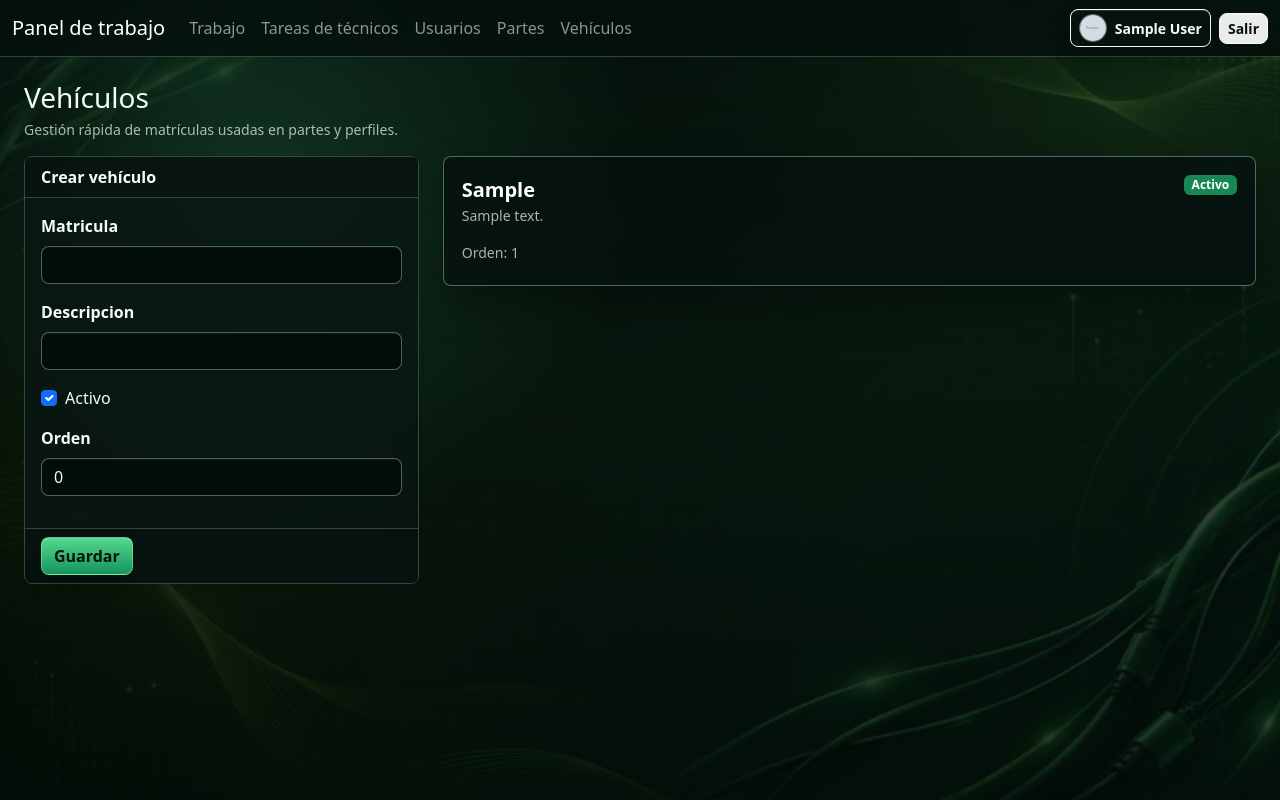
After one commit to SerkaFox/Partes_GreenLoft_App, a Django app: page /trabajo/vehiculos/ in a window 1280 px wide. The commit adds this page. Run offline with Django 5.2, Linux system fonts and the light colour scheme; a user stored in the database is signed in; tables that the repository leaves empty hold one stand-in row (values such as "Sample post"); grey boxes marked "Sample" are stand-in pictures.

Commit message:
Fix workdocs visual issues and vehicles page

```diff
--- a/workdocs/static/workdocs/css/theme.css
+++ b/workdocs/static/workdocs/css/theme.css
@@ -114,6 +172,37 @@ body.login-theme::before {
   background: rgba(73, 201, 133, .12);
   box-shadow: 0 18px 40px rgba(0, 0, 0, .36);
   transform: translateY(-1px);
+}
+.vehicles-grid {
+  display: grid;
+  grid-template-columns: repeat(auto-fit, minmax(230px, 1fr));
+  gap: 16px;
+}
+.vehicle-card {
+  display: block;
+  min-height: 130px;
+  padding: 18px;
+  border: 1px solid rgba(190, 235, 213, .4);
+  border-radius: 8px;
+  background: rgba(6, 18, 15, .88);
+  color: var(--wl-text);
+  box-shadow: 0 18px 42px rgba(0, 0, 0, .32);
+  transition: border-color .16s ease, box-shadow .16s ease, background-color .16s ease, transform .16s ease;
+}
+.vehicle-card:hover,
+.vehicle-card:focus {
+  color: var(--wl-text);
+  border-color: rgba(138, 255, 190, .58);
+  background: rgba(8, 24, 20, .92);
+  box-shadow: 0 22px 50px rgba(0, 0, 0, .4);
+  transform: translateY(-1px);
+}
+.vehicle-card-inactive {
+  opacity: .62;
+}
+.vehicle-plate {
+  color: #fff;
+  font-size: 1.25rem;
 }
 .user-description {
   color: var(--wl-text);
--- a/workdocs/templates/workdocs/base.html
+++ b/workdocs/templates/workdocs/base.html
@@ -6,7 +6,7 @@
   <meta name="viewport" content="width=device-width, initial-scale=1">
   <title>{{ title|default:'Panel de trabajo' }} - j.listoya.es</title>
   <link href="https://cdn.jsdelivr.net/npm/bootstrap@5.3.3/dist/css/bootstrap.min.css" rel="stylesheet">
-  <link href="{% static 'workdocs/css/theme.css' %}?v=202606181520" rel="stylesheet">
+  <link href="{% static 'workdocs/css/theme.css' %}?v=202606181650" rel="stylesheet">
   {% block head %}{% endblock %}
   <style>
     body { background: #f4f6f8; color: #18212f; }
@@ -43,7 +43,7 @@
         {% endif %}
         {% if role == 'admin' or role == 'manager' or request.user.is_superuser %}
         <a class="nav-link" href="{% url 'parte_form' %}">Partes</a>
-        <a class="nav-link" href="{% url 'panel_vehiculos' %}">Vehículos</a>
+        <a class="nav-link" href="{% url 'workdocs_vehicles' %}">Vehículos</a>
         {% endif %}
       </div>
       <div class="d-flex gap-2 align-items-center">
--- a/workdocs/templates/workdocs/dashboard.html
+++ b/workdocs/templates/workdocs/dashboard.html
@@ -27,7 +27,7 @@
     <a class="list-group-item list-group-item-action task-active {% if task.status == 'NUEVA' %}task-new-pulse{% endif %}" href="{% url 'workdocs_task_detail' task.pk %}">
       <div class="d-flex justify-content-between gap-2">
         <div>
-          <div class="fw-semibold">{{ task.title }}</div>
+          <div class="fw-semibold task-title">{{ task.title }}</div>
           <div class="compact-meta">{{ task.address|default:'Sin dirección' }}</div>
           <div class="compact-meta">Técnicos: {% for technician in task.assigned_technicians %}{{ technician.get_full_name|default:technician.username }}{% if not forloop.last %}, {% endif %}{% empty %}Sin asignar{% endfor %}</div>
         </div>
--- a/workdocs/templates/workdocs/task_list.html
+++ b/workdocs/templates/workdocs/task_list.html
@@ -34,7 +34,7 @@
     <a class="list-group-item list-group-item-action" href="{% url 'workdocs_task_detail' task.pk %}">
       <div class="d-flex justify-content-between gap-3">
         <div>
-          <div class="fw-semibold">{{ task.title }}</div>
+          <div class="fw-semibold task-title">{{ task.title }}</div>
           <div class="compact-meta">{{ task.address|default:'Sin dirección' }}</div>
           <div class="compact-meta">Técnicos: {% for technician in task.assigned_technicians %}{{ technician.get_full_name|default:technician.username }}{% if not forloop.last %}, {% endif %}{% empty %}Sin asignar{% endfor %}</div>
         </div>
--- a/workdocs/templates/workdocs/technician_detail.html
+++ b/workdocs/templates/workdocs/technician_detail.html
@@ -17,7 +17,7 @@
         <a class="list-group-item list-group-item-action task-active" href="{% url 'workdocs_task_detail' task.pk %}">
           <div class="d-flex justify-content-between gap-2">
             <div>
-              <div class="fw-semibold">{{ task.title }}</div>
+              <div class="fw-semibold task-title">{{ task.title }}</div>
               <div class="compact-meta">{{ task.address|default:'Sin dirección' }}</div>
               <div class="compact-meta">Equipo: {% for technician in task.assigned_technicians %}{{ technician.get_full_name|default:technician.username }}{% if not forloop.last %}, {% endif %}{% empty %}Sin asignar{% endfor %}</div>
             </div>
--- a/workdocs/templates/workdocs/user_tasks.html
+++ b/workdocs/templates/workdocs/user_tasks.html
@@ -23,7 +23,7 @@
       <div class="list-group list-group-flush">
         {% for task in active_tasks %}
         <a class="list-group-item list-group-item-action" href="{% url 'workdocs_task_detail' task.pk %}">
-          <div class="fw-semibold">{{ task.title }}</div>
+          <div class="fw-semibold task-title">{{ task.title }}</div>
           <div class="compact-meta">{{ task.address|default:'Sin dirección' }}</div>
           <div class="compact-meta">Equipo: {% for technician in task.assigned_technicians %}{{ technician.get_full_name|default:technician.username }}{% if not forloop.last %}, {% endif %}{% empty %}Sin asignar{% endfor %}</div>
           {% include 'workdocs/partials_status.html' with task=task %}
@@ -40,7 +40,7 @@
       <div class="list-group list-group-flush">
         {% for task in finished_tasks %}
         <a class="list-group-item list-group-item-action" href="{% url 'workdocs_task_detail' task.pk %}">
-          <div class="fw-semibold">{{ task.title }}</div>
+          <div class="fw-semibold task-title">{{ task.title }}</div>
           <div class="compact-meta">{{ task.address|default:'Sin dirección' }}</div>
           <div class="compact-meta">Equipo: {% for technician in task.assigned_technicians %}{{ technician.get_full_name|default:technician.username }}{% if not forloop.last %}, {% endif %}{% empty %}Sin asignar{% endfor %}</div>
           {% include 'workdocs/partials_status.html' with task=task %}
--- /dev/null
+++ b/workdocs/templates/workdocs/vehicles.html
@@ -0,0 +1,54 @@
+{% extends 'workdocs/base.html' %}
+{% block content %}
+<div class="d-flex flex-wrap justify-content-between align-items-center gap-2 mb-3">
+  <div>
+    <h1 class="h3 mb-1">Vehículos</h1>
+    <div class="compact-meta">Gestión rápida de matrículas usadas en partes y perfiles.</div>
+  </div>
+  {% if editing %}<a class="btn btn-outline-primary" href="{% url 'workdocs_vehicles' %}">Nuevo vehículo</a>{% endif %}
+</div>
+
+<div class="row g-4">
+  <div class="col-xl-4">
+    <form method="post" class="card border-0 shadow-sm">
+      {% csrf_token %}
+      <div class="card-header bg-white fw-semibold">{% if editing %}Editar vehículo{% else %}Crear vehículo{% endif %}</div>
+      <div class="card-body">
+        {% for field in form %}
+        <div class="mb-3">
+          {% if field.field.widget.input_type == 'checkbox' %}
+          <div class="form-check">{{ field }} <label class="form-check-label" for="{{ field.id_for_label }}">{{ field.label }}</label></div>
+          {% else %}
+          <label class="form-label" for="{{ field.id_for_label }}">{{ field.label }}</label>
+          {{ field }}
+          {% endif %}
+          {% for error in field.errors %}<div class="text-danger small">{{ error }}</div>{% endfor %}
+        </div>
+        {% endfor %}
+      </div>
+      <div class="card-footer bg-white d-flex flex-wrap gap-2">
+        <button class="btn btn-primary">Guardar</button>
+        {% if editing %}<a class="btn btn-outline-primary" href="{% url 'workdocs_vehicles' %}">Cancelar</a>{% endif %}
+      </div>
+    </form>
+  </div>
+  <div class="col-xl-8">
+    <div class="vehicles-grid">
+      {% for vehicle in vehicles %}
+      <a class="vehicle-card text-decoration-none {% if not vehicle.activo %}vehicle-card-inactive{% endif %}" href="{% url 'workdocs_vehicle_edit' vehicle.pk %}">
+        <div class="d-flex justify-content-between align-items-start gap-3">
+          <div>
+            <div class="fw-semibold vehicle-plate">{{ vehicle.matricula }}</div>
+            {% if vehicle.descripcion %}<div class="compact-meta">{{ vehicle.descripcion }}</div>{% endif %}
+          </div>
+          {% if vehicle.activo %}<span class="badge text-bg-success">Activo</span>{% else %}<span class="badge text-bg-secondary">Inactivo</span>{% endif %}
+        </div>
+        <div class="compact-meta mt-3">Orden: {{ vehicle.orden }}</div>
+      </a>
+      {% empty %}
+      <div class="compact-meta">No hay vehículos.</div>
+      {% endfor %}
+    </div>
+  </div>
+</div>
+{% endblock %}
--- a/workdocs/urls.py
+++ b/workdocs/urls.py
@@ -15,4 +15,6 @@ urlpatterns = [
     path('usuarios/<int:pk>/editar/', views.user_edit, name='workdocs_user_edit'),
     path('usuarios/<int:pk>/toggle-active/', views.user_toggle_active, name='workdocs_user_toggle_active'),
     path('usuarios/<int:pk>/tareas/', views.user_tasks, name='workdocs_user_tasks'),
+    path('vehiculos/', views.vehicles, name='workdocs_vehicles'),
+    path('vehiculos/<int:pk>/', views.vehicles, name='workdocs_vehicle_edit'),
 ]
--- a/workdocs/views.py
+++ b/workdocs/views.py
@@ -8,6 +8,9 @@ from django.shortcuts import get_object_or_404, redirect, render
 from django.urls import reverse
 from django.utils import timezone
 from django.views.decorators.http import require_GET, require_POST
+
+from partes.forms import VehiculoForm
+from partes.models import Vehiculo
 
 from .forms import CommentForm, ProfileForm, TaskFileForm, TaskForm, UserCreateForm, UserEditForm, VoiceReportForm
 from .models import Task, TaskEvent, TaskFile, TaskVoiceReport, UserProfile
@@ -415,3 +418,21 @@ def user_tasks(request, pk):
         'events': events,
         'role': get_user_role(request.user),
     })
+
+
+@login_required(login_url='/panel/login/')
+def vehicles(request, pk=None):
+    if not _can_manage_users(request.user):
+        raise PermissionDenied
+    vehicle = get_object_or_404(Vehiculo, pk=pk) if pk else None
+    form = VehiculoForm(request.POST or None, instance=vehicle)
+    if request.method == 'POST' and form.is_valid():
+        form.save()
+        messages.success(request, 'Vehículo guardado correctamente.')
+        return redirect('workdocs_vehicles')
+    return render(request, 'workdocs/vehicles.html', {
+        'form': form,
+        'vehicles': Vehiculo.objects.all(),
+        'editing': vehicle,
+        'role': get_user_role(request.user),
+    })
```
Also changed, not shown: other parts of workdocs/static/workdocs/css/theme.css (+62 -4 lines), workdocs/templates/workdocs/task_form_scripts.html (+11 -2 lines), workdocs/templates/workdocs/users.html (+6 -8 lines).
